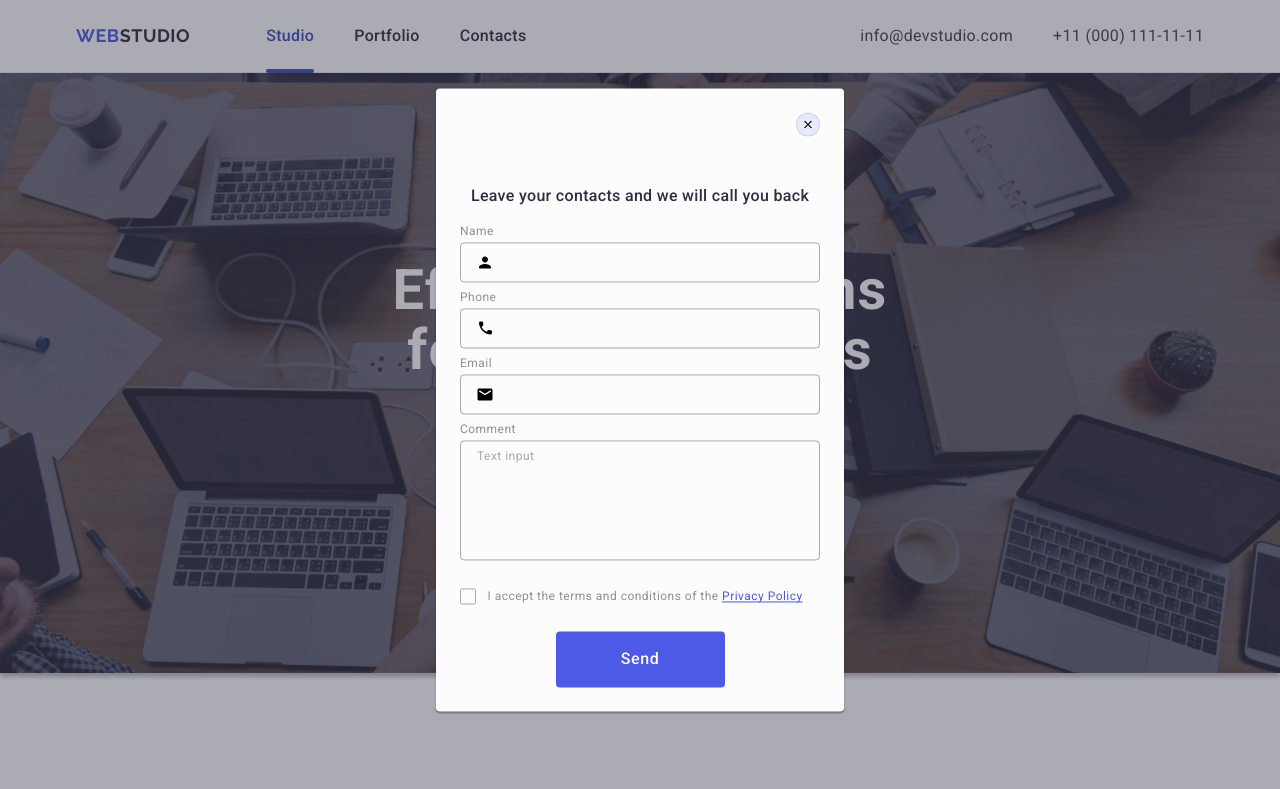
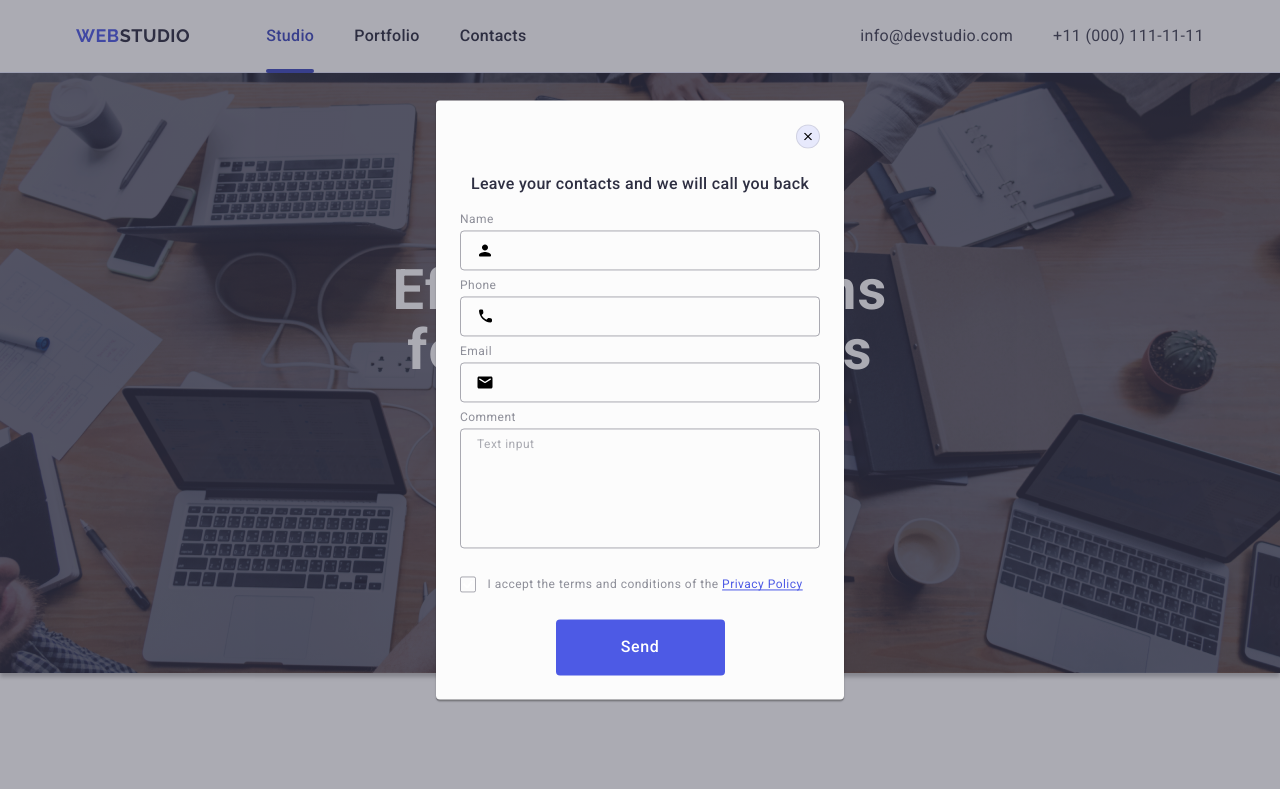
Before and after one commit to ihor-mazurenko/goit-markup-hw-05, a plain HTML site: page index.html in a window 1280 px wide. Shown: the top 789 px of the page. Drawn offline with nearby package versions, Linux system fonts and the light colour scheme.

Commit message:
mistakes

```diff
--- a/css/styles.css
+++ b/css/styles.css
@@ -641,7 +641,7 @@ transition: transform 250ms cubic-bezier(0.4, 0, 0.2, 1);
     background-color: #fcfcfc;
     transition: transform 250ms cubic-bezier(0.4, 0, 0.2, 1);
     background: #fcfcfc;
-    padding: 48px 24px 24px 24px;
+    padding: 72px 24px 24px 24px;
 }
 
 .modal-btn {
@@ -694,7 +694,6 @@ transition: transform 250ms cubic-bezier(0.4, 0, 0.2, 1);
     text-align: center;
     color: #2e2f42;
     margin-bottom: 16px;
-    margin-top: 48px;
 }
 
 .modal-form {
```
